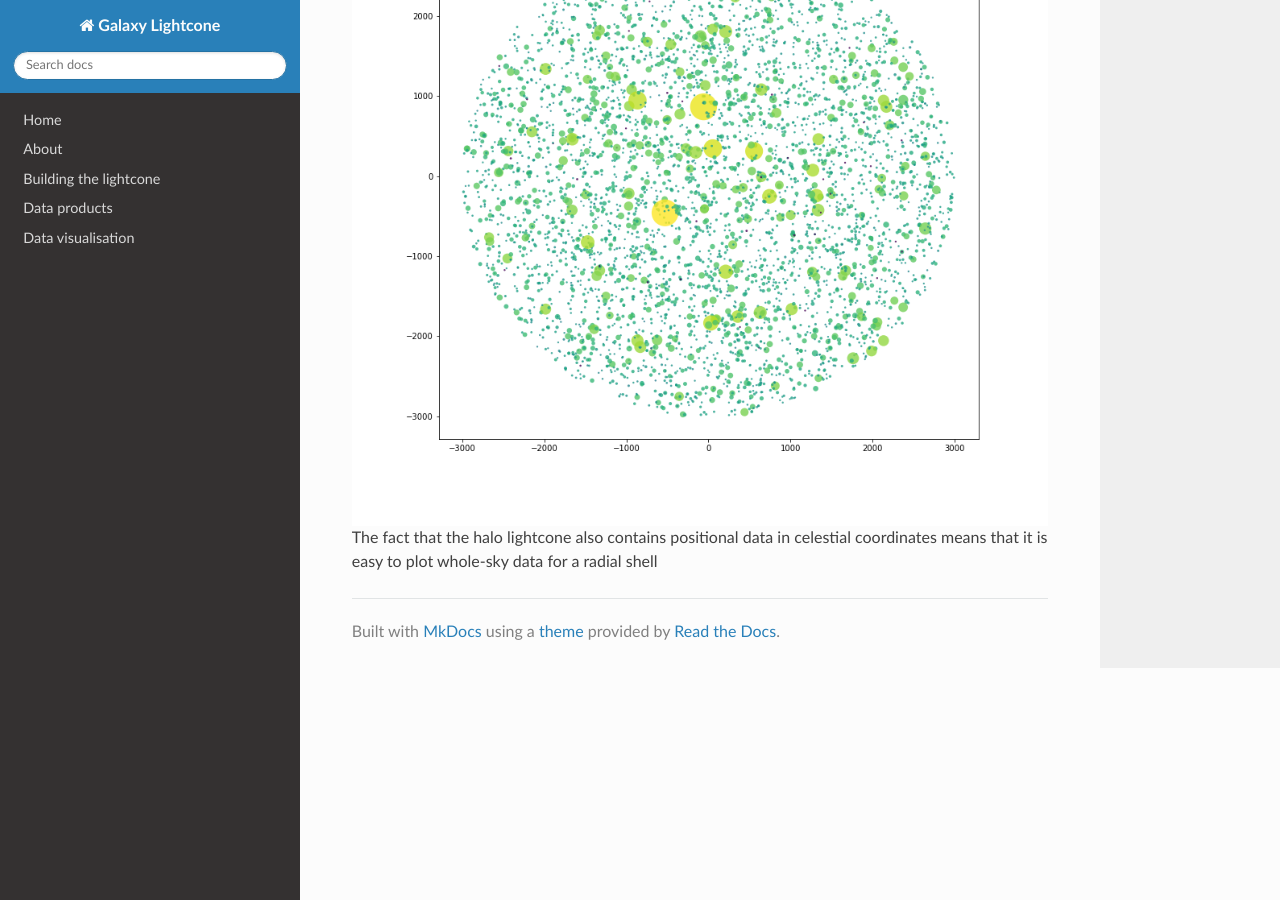
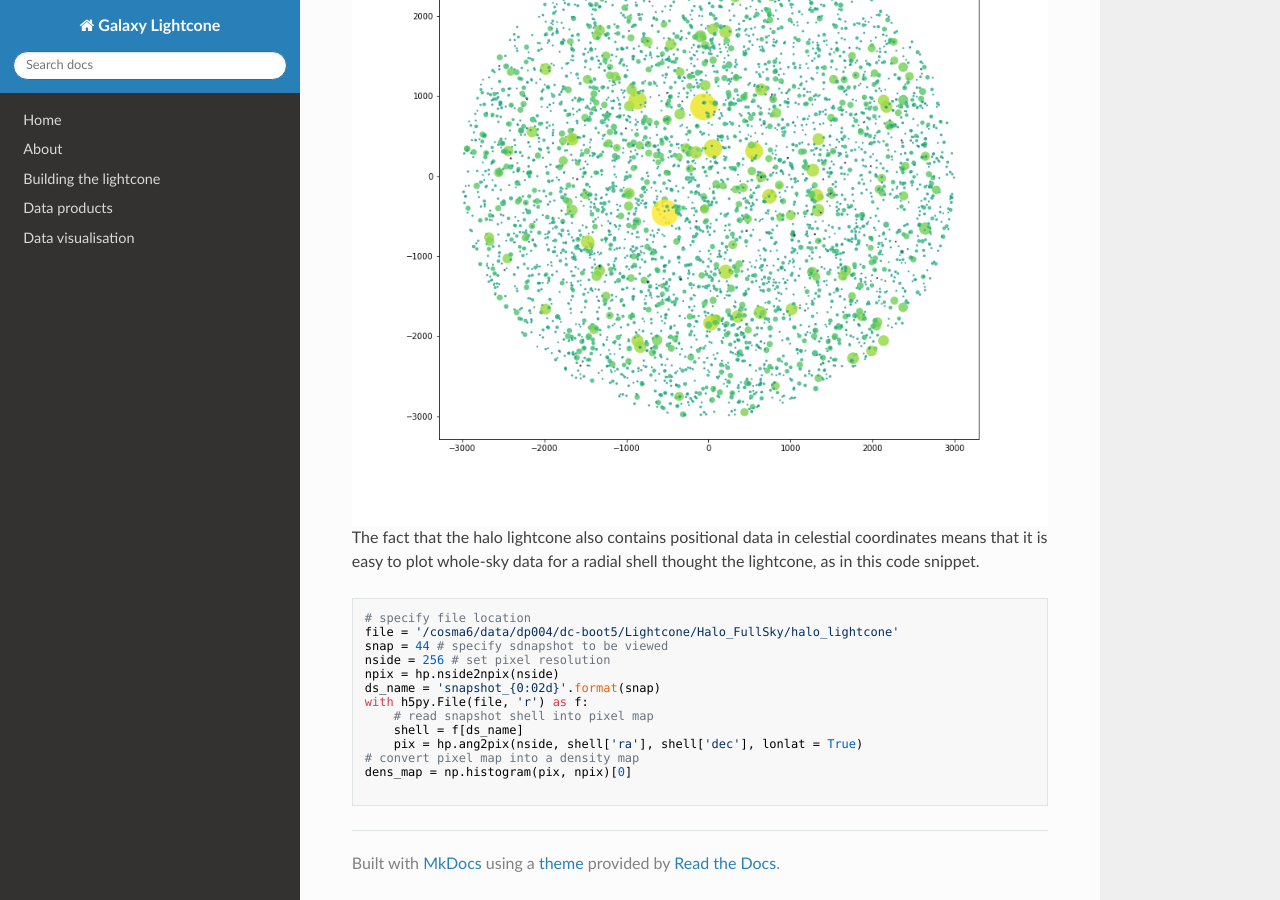
Before and after one commit to rajbooth/Lightcone, an MkDocs documentation site: the page built from docs/halo_lightcone.md, in a window 1280 px wide and 900 px high, scrolled down 1964 px. Built offline with MkDocs 1.6.1, drawn with Linux system fonts in a browser that asks for light colours; nearby versions of some CDN libraries; formulas are drawn with MathJax 3.

Commit message:
docs/halo_lightcone.md updated from https://stackedit.io/

````diff
--- a/docs/halo_lightcone.md
+++ b/docs/halo_lightcone.md
@@ -74,8 +74,24 @@ plt.scatter(x, y, s=area, c=col, ec = None, alpha=0.8)
 plt.show()
 ```
 ![Halo Lightcone](https://raw.githubusercontent.com/rajbooth/Lightcone/master/images/Halo_lightcone.png)
-The fact that the halo lightcone also contains positional data in celestial coordinates means that it is easy to plot whole-sky data for a radial shell
+The fact that the halo lightcone also contains positional data in celestial coordinates means that it is easy to plot whole-sky data for a radial shell thought the lightcone, as in this code snippet.
+```python
+# specify file location
+file = '/cosma6/data/dp004/dc-boot5/Lightcone/Halo_FullSky/halo_lightcone'
+snap = 44 # specify sdnapshot to be viewed
+nside = 256 # set pixel resolution
+npix = hp.nside2npix(nside)
+ds_name = 'snapshot_{0:02d}'.format(snap)
+with h5py.File(file, 'r') as f:
+    # read snapshot shell into pixel map
+    shell = f[ds_name]
+    pix = hp.ang2pix(nside, shell['ra'], shell['dec'], lonlat = True)
+# convert pixel map into a density map
+dens_map = np.histogram(pix, npix)[0]
+
+```
+
 <!--stackedit_data:
-eyJoaXN0b3J5IjpbLTkyMTcyMTg2NywxNTE0MjkzNjcsLTc3Nj
+eyJoaXN0b3J5IjpbLTgzNDA1Njk3NywxNTE0MjkzNjcsLTc3Nj
 A5NTQyMiwxOTI4NjUzMjMyXX0=
 -->
````
